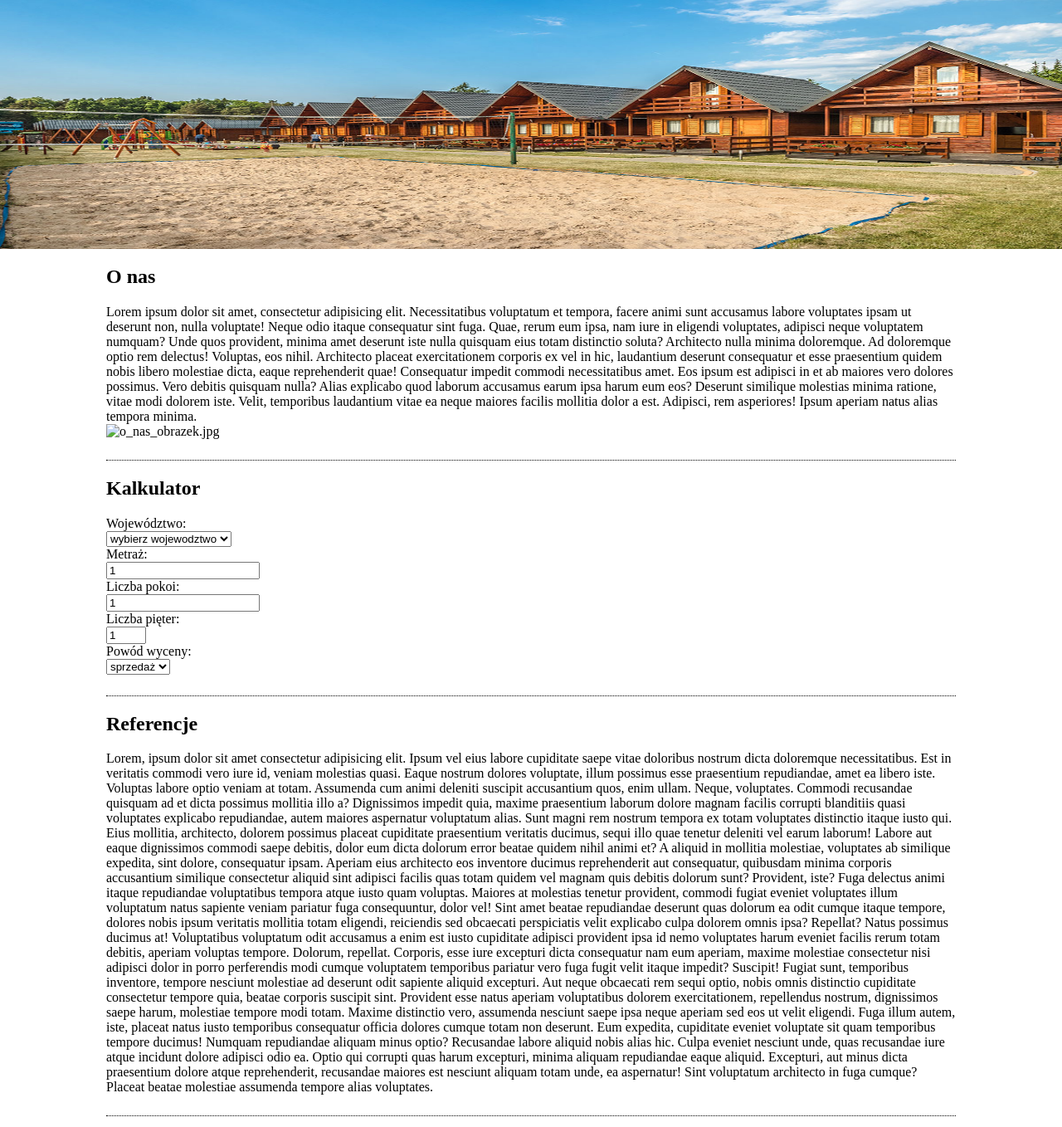
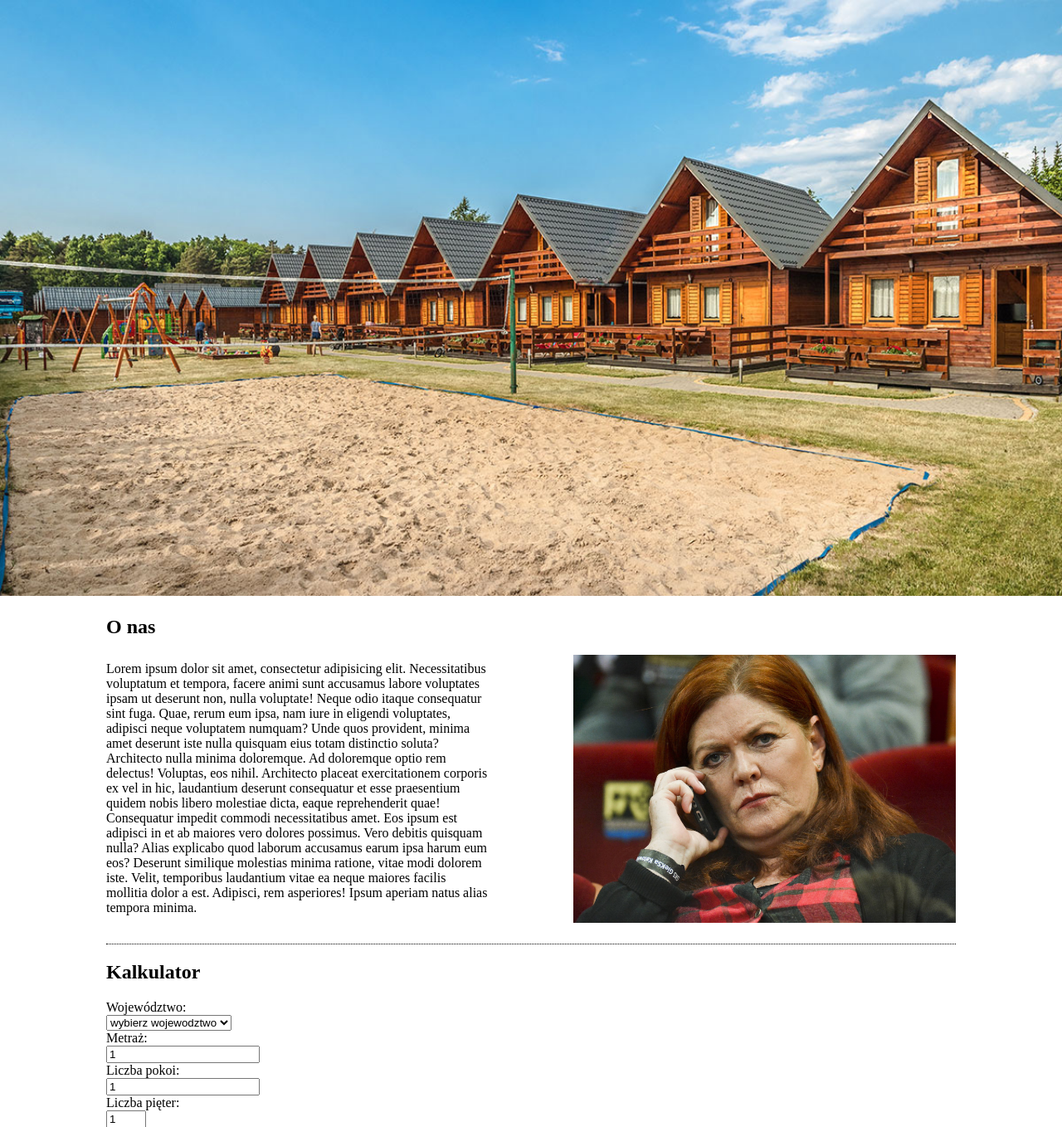
Before and after one commit to MBernart/pwi, a PHP site: page / in a window 1280 px wide. Shown: the part 75-1433 px from the top of the page at 83% size. Run offline with PHP 8.4, Linux system fonts and the light colour scheme.

Commit message:
2021_09_17
Absolutna Kasia

```diff
--- a/2021_09_17/agencja.css
+++ b/2021_09_17/agencja.css
@@ -58,7 +58,7 @@ header > #logodiv {
 #baner {
   width: 100%;
   margin: 0px;
-  height: 300px;
+  height: auto;
   padding: 0%;
 }
 
@@ -69,3 +69,46 @@ header > #logodiv {
 footer {
   background-color: burlywood;
 }
+#onas div div {
+  width: 45%;
+  /* margin-left: 2.5%; */
+  display: flex;
+  justify-content: center;
+  align-items: center;
+}
+#onas div div:nth-of-type(2){
+  margin-left: 10%;
+}
+#onas div {
+  display: flex;
+}
+#onasobrazek img {
+  width: 100%;
+}
+.absolutnaKasia {
+  display: block;
+  position: absolute;
+  width: 100vw;
+  height: 100vh;
+  right: 0px;
+  left: 0px;
+  top: 0px;
+  bottom: 0px;
+}
+.hidden {
+  height: 100vh;
+  overflow: hidden;
+}
+.napisAbsolutnejKasi {
+  top: 0px;
+  display: block !important;
+  position: absolute;
+  justify-content: center;
+  z-index: 1012340410324;
+  left: 50%;
+  transform: translate(-50%, 0);
+  text-align: center;
+  font-size: 5em;
+  color: white;
+  font-family: fantasy;
+}
--- a/2021_09_17/index.html
+++ b/2021_09_17/index.html
@@ -36,22 +36,37 @@
     <main>
         <section id="onas">
             <h1>O nas</h1>
-            <span>Lorem ipsum dolor sit amet, consectetur adipisicing elit. Necessitatibus voluptatum et tempora, facere
-                animi sunt accusamus labore voluptates ipsam ut deserunt non, nulla voluptate! Neque odio itaque
-                consequatur sint fuga.
-                Quae, rerum eum ipsa, nam iure in eligendi voluptates, adipisci neque voluptatem numquam? Unde quos
-                provident, minima amet deserunt iste nulla quisquam eius totam distinctio soluta? Architecto nulla
-                minima doloremque.
-                Ad doloremque optio rem delectus! Voluptas, eos nihil. Architecto placeat exercitationem corporis ex vel
-                in hic, laudantium deserunt consequatur et esse praesentium quidem nobis libero molestiae dicta, eaque
-                reprehenderit quae!
-                Consequatur impedit commodi necessitatibus amet. Eos ipsum est adipisci in et ab maiores vero dolores
-                possimus. Vero debitis quisquam nulla? Alias explicabo quod laborum accusamus earum ipsa harum eum eos?
-                Deserunt similique molestias minima ratione, vitae modi dolorem iste. Velit, temporibus laudantium vitae
-                ea neque maiores facilis mollitia dolor a est. Adipisci, rem asperiores! Ipsum aperiam natus alias
-                tempora minima.</span>
-            <div id="onasobrazek">
-                <img src="" alt="o_nas_obrazek.jpg">
+            <div>
+                <div>
+                    <span id="onasspan">Lorem ipsum dolor sit amet, consectetur adipisicing elit. Necessitatibus
+                        voluptatum et
+                        tempora, facere
+                        animi sunt accusamus labore voluptates ipsam ut deserunt non, nulla voluptate! Neque odio itaque
+                        consequatur sint fuga.
+                        Quae, rerum eum ipsa, nam iure in eligendi voluptates, adipisci neque voluptatem numquam? Unde
+                        quos
+                        provident, minima amet deserunt iste nulla quisquam eius totam distinctio soluta? Architecto
+                        nulla
+                        minima doloremque.
+                        Ad doloremque optio rem delectus! Voluptas, eos nihil. Architecto placeat exercitationem
+                        corporis ex vel
+                        in hic, laudantium deserunt consequatur et esse praesentium quidem nobis libero molestiae dicta,
+                        eaque
+                        reprehenderit quae!
+                        Consequatur impedit commodi necessitatibus amet. Eos ipsum est adipisci in et ab maiores vero
+                        dolores
+                        possimus. Vero debitis quisquam nulla? Alias explicabo quod laborum accusamus earum ipsa harum
+                        eum eos?
+                        Deserunt similique molestias minima ratione, vitae modi dolorem iste. Velit, temporibus
+                        laudantium vitae
+                        ea neque maiores facilis mollitia dolor a est. Adipisci, rem asperiores! Ipsum aperiam natus
+                        alias
+                        tempora minima.
+                    </span>
+                </div>
+                <div id="onasobrazek">
+                    <img id="kasiaimg" src="o_nas_obrazek.jpg" alt="Gdzie jest, gdzie jest, gdzie jest Kasia?">
+                </div>
             </div>
         </section>
         <section id="kalkulator">
@@ -142,6 +157,8 @@
         </section>
     </main>
     <footer>Białostockie Domeczki</footer>
+    <p id="napisKasia" style="display: none;">Wyremontujemy wasz dom!</p>
+    <script src="kasia.js"></script>
 </body>
 
 </html>
--- /dev/null
+++ b/2021_09_17/kasia.js
@@ -0,0 +1,5 @@
+kasiaimg.addEventListener("click", () => {
+    kasiaimg.classList.add("absolutnaKasia");
+    napisKasia.classList.add("napisAbsolutnejKasi");
+    document.body.classList.add("hidden");
+})
```
Also changed, not shown: 2021_09_17/o_nas_obrazek.jpg (added).
